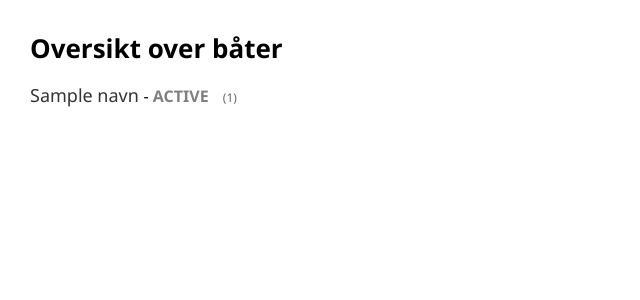
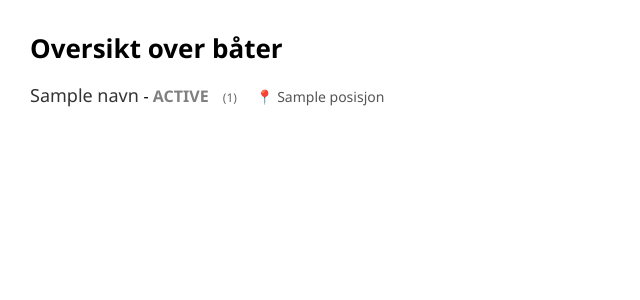
Before and after one commit to joaskvik/baatmonitor, a Flask app: template templates/admin_oversikt.html in a window 1280 px wide. Shown: the top 300 px of the page, without its empty margins (0-640 px from the left). Run offline with Flask 3, Linux system fonts and the light colour scheme; the template is opened without the code that fills it: most values are stand-ins (such as "Sample title", 1, 10 or a date in 2020).

Commit message:
Update admin_oversikt.html

```diff
--- a/templates/admin_oversikt.html
+++ b/templates/admin_oversikt.html
@@ -7,12 +7,13 @@
         body { font-family: 'Segoe UI', sans-serif; margin: 30px; }
         h1 { font-size: 26px; }
         ul { list-style: none; padding: 0; }
-        li { margin-bottom: 15px; }
+        li { margin-bottom: 20px; }
         a { text-decoration: none; color: #333; font-size: 18px; }
         .status-ok { color: green; font-weight: bold; }
         .status-feil { color: red; font-weight: bold; }
         .status-ukjent { color: gray; font-weight: bold; }
         .tidspunkt { font-size: 12px; color: #666; margin-left: 10px; }
+        .posisjon { font-size: 14px; color: #555; margin-left: 15px; }
     </style>
 </head>
 <body>
@@ -35,6 +36,9 @@
                 {% if bat['tid'] %}
                     <span class="tidspunkt">({{ bat['tid'] }})</span>
                 {% endif %}
+                {% if bat['posisjon'] %}
+                    <span class="posisjon">📍 {{ bat['posisjon'] }}</span>
+                {% endif %}
             </li>
         {% endfor %}
     </ul>
```
